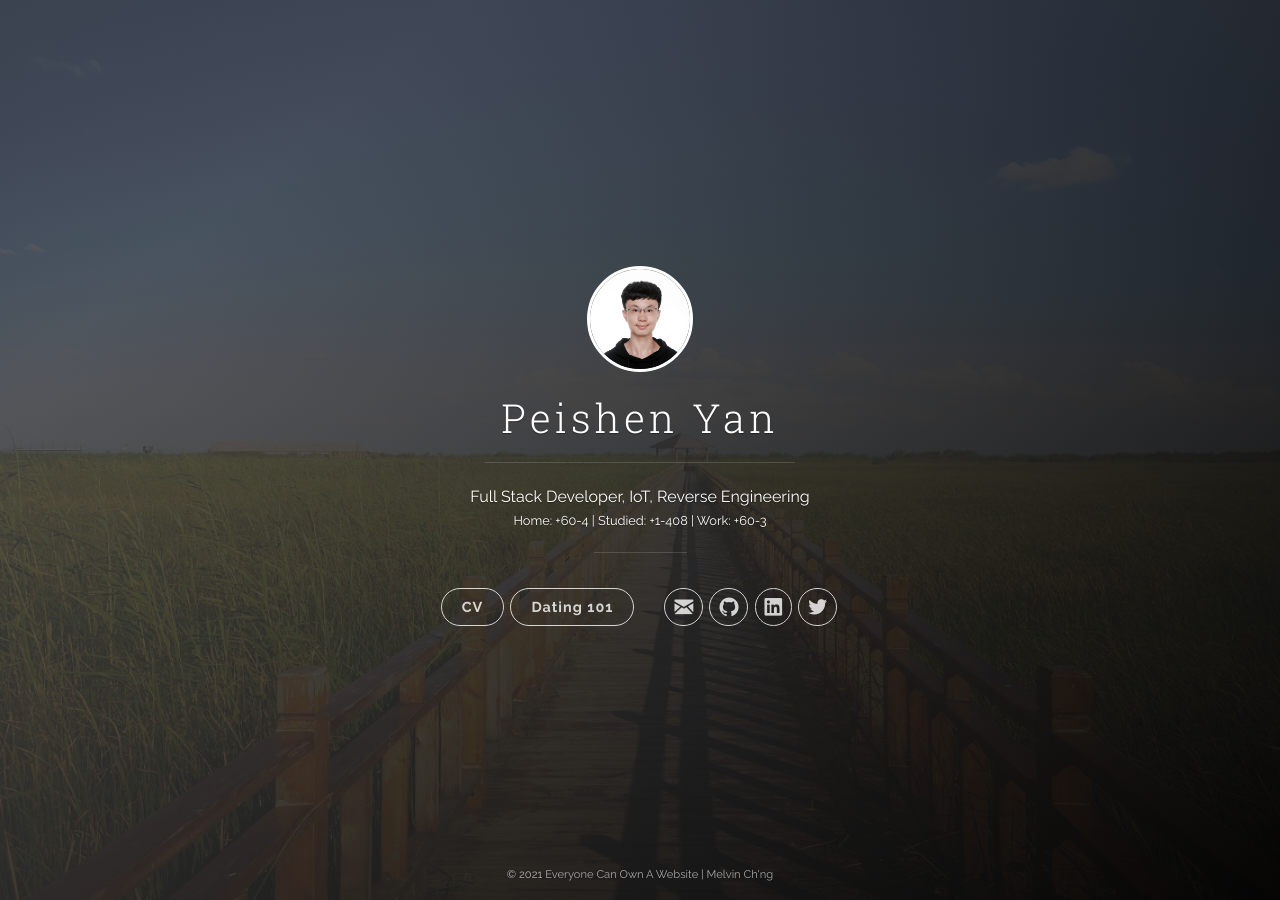
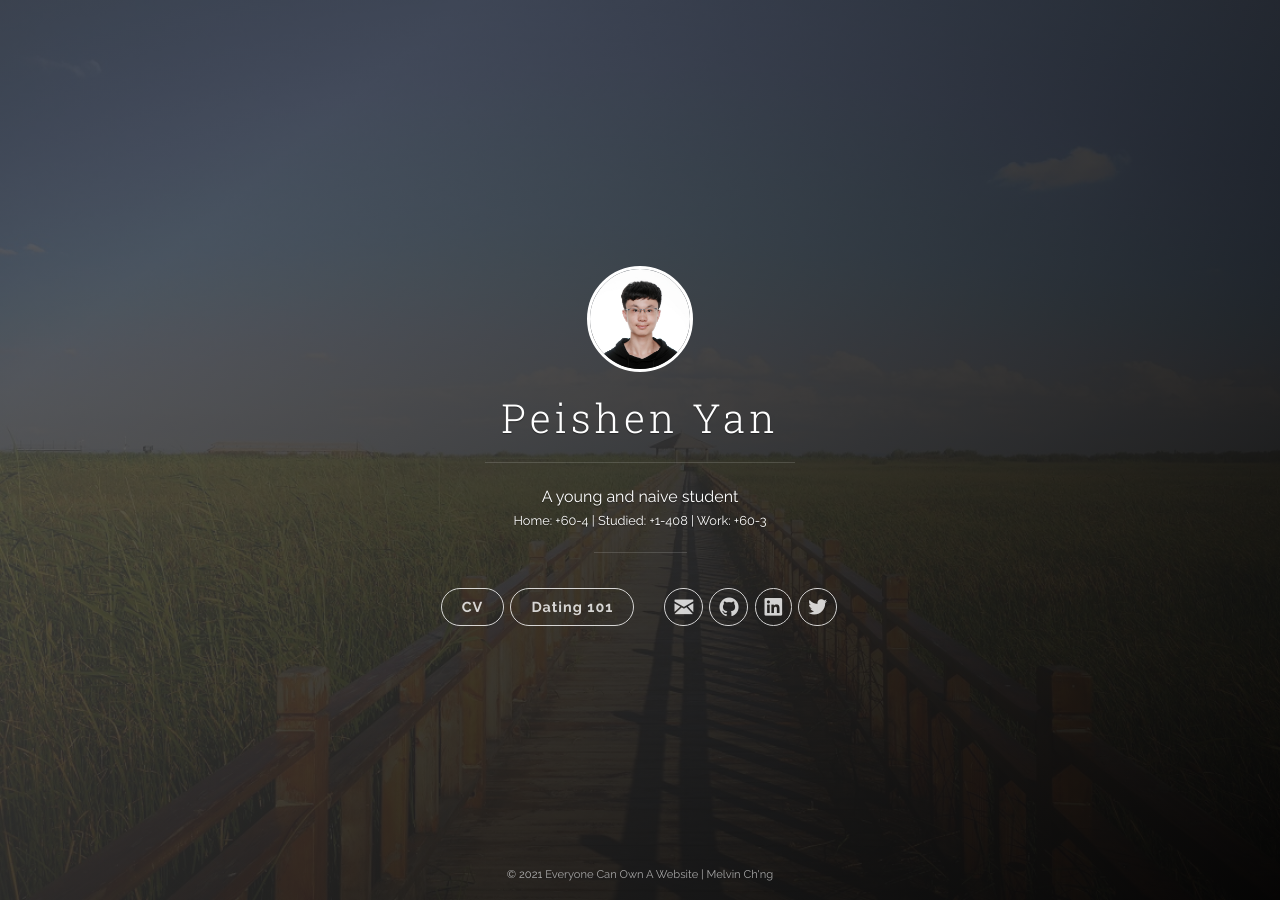
Before and after one commit to KoalaYan/KoalaYan.github.io, a Jekyll site: the page built from index.html, in a window 1280 px wide. Built offline with Jekyll 4.4.1, drawn with Linux system fonts in a browser that asks for light colours; nearby versions of some CDN libraries.

Commit message:
Update _config.yml

```diff
--- a/_config.yml
+++ b/_config.yml
@@ -13,18 +13,18 @@ ga_cv: UA-XXXXXXXX-X
 
 # Index page and Profile Information
 name: Peishen Yan
-tagline: Software Developer, IoT, Reverse Engineering
+tagline: I'm an interesting koala.
 pic: profile.jpg # profile.png can be found at /assets/images/profile.png
-description: Full Stack Developer, IoT, Reverse Engineering
+description: A young and naive student
 description_tiny: 'Home: +60-4 | Studied: +1-408 | Work: +60-3'
 email: 1050335889@sjtu.edu.cn
 website: KoalaYan.github.io # do not add http://
-linkedin: realmelvinchng
+linkedin: 培深-颜-6180401b4
 github: KoalaYan
-twitter: '@realmelvinchng'
+twitter: '@PeishenYan'
 
 # Files or folders to be excluded
-exclude: [gitbook_source_code/]
+# exclude: [gitbook_source_code/]
 
 # All the plugins for Jekyll
 plugins:
```
